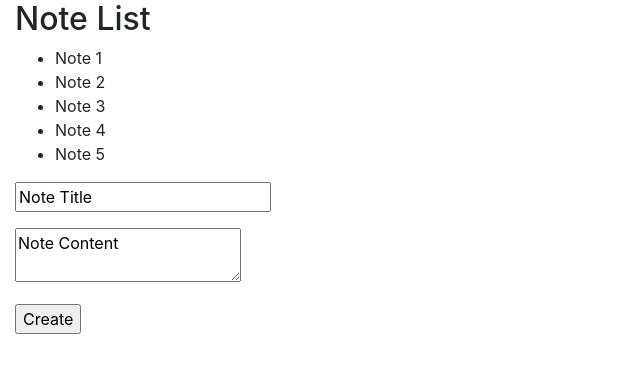
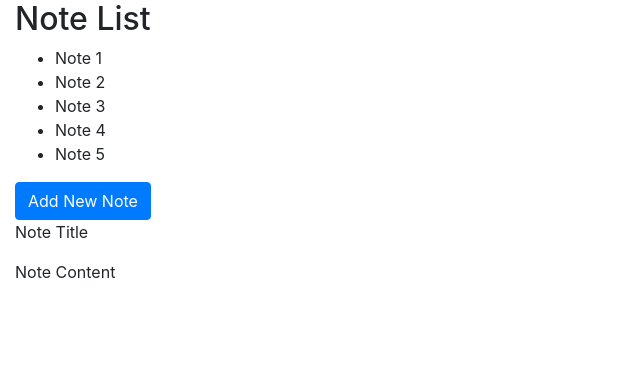
Before and after one commit to geisonbiazus/markdown_notes_frontend, a React (Create React App) app: page / in a window 1280 px wide. Shown: the top 372 px of the page, without its empty margins (0-640 px from the left). Built offline with nearby package versions, Linux system fonts and the light colour scheme.

Commit message:
Add show note component

```diff
--- a/src/markdown_notes/note.js
+++ b/src/markdown_notes/note.js
@@ -1,5 +1,5 @@
 class Note {
-  constructor(title, content, id) {
+  constructor(title = "", content = "", id = null) {
     this.title = title;
     this.content = content;
     this.id = id;
--- a/src/presenters/note_presenter.js
+++ b/src/presenters/note_presenter.js
@@ -2,9 +2,10 @@ class NotePresenter {
   constructor(stateManager) {
     this.stateManager = stateManager;
   }
-  //
+
   presentNote(note) {
-    // this.stateManager.context.noteUseCase.listNotes(this);
+    this.stateManager.setNote(note);
+    this.stateManager.setEditing(false);
   }
   //
   // presentError(error) {
--- a/src/state_management/app_state.js
+++ b/src/state_management/app_state.js
@@ -6,14 +6,31 @@ class AppState {
     this.context.state = { notes: [], note: new Note("Note Title", "Note Content") };
   }
 
+  setState(state) {
+    this.context.setState(state);
+  }
+
   setNotes(notes) {
-    this.context.setState({ notes });
+    this.setState({ notes });
   }
 
   setNoteAttribute(key, value) {
     const note = this.context.state.note.duplicate();
     note[key] = value;
-    this.context.setState({ note });
+    this.setState({ note });
+  }
+
+  AddNewNote() {
+    this.setNote(new Note());
+    this.setEditing(true);
+  }
+
+  setNote(note) {
+    this.setState({ note });
+  }
+
+  setEditing(editing) {
+    this.setState({ editing: editing });
   }
 }
 
--- a/src/view/components/App.js
+++ b/src/view/components/App.js
@@ -1,8 +1,8 @@
 import React, { Component } from 'react';
 import NoteList from './NoteList';
 import NoteForm from './NoteForm';
+import ShowNote from './ShowNote';
 import NotePresenter from '../../presenters/note_presenter';
-import Note from '../../markdown_notes/note';
 import AppState from '../../state_management/app_state';
 
 class App extends Component {
@@ -16,7 +16,7 @@ class App extends Component {
 
   onFormSubmit(event) {
     event.preventDefault();
-    this.props.noteUseCase.createNote(this.state.note, this.presenter);
+    this.noteUseCase.createNote(this.state.note, this.presenter);
   }
 
   render() {
@@ -25,11 +25,22 @@ class App extends Component {
         <NoteList
           notes={this.state.notes}
           />
-        <NoteForm note={this.state.note}
-          onTitleChange={event => this.appState.setNoteAttribute('title', event.target.value)}
-          onContentChange={event => this.appState.setNoteAttribute('content', event.target.value)}
-          onFormSubmit={this.onFormSubmit.bind(this)}
-          />
+
+        <button className="btn btn-primary" onClick={() => this.appState.AddNewNote()}>
+          Add New Note
+        </button>
+
+        {
+          this.state.editing ? (
+            <NoteForm note={this.state.note}
+            onTitleChange={event => this.appState.setNoteAttribute('title', event.target.value)}
+            onContentChange={event => this.appState.setNoteAttribute('content', event.target.value)}
+            onFormSubmit={this.onFormSubmit.bind(this)}
+            />
+          ) : (
+            <ShowNote note={this.state.note} />
+          )
+        }
       </div>
     );
   }
--- /dev/null
+++ b/src/view/components/ShowNote.js
@@ -0,0 +1,20 @@
+import React, { Component } from 'react';
+
+class ShowNote extends Component {
+  render() {
+    const note = this.props.note;
+
+    return (
+      <section>
+        <p>
+          {note.title}
+        </p>
+        <p>
+          {note.content}
+        </p>
+      </section>
+    );
+  }
+}
+
+export default ShowNote;
```
